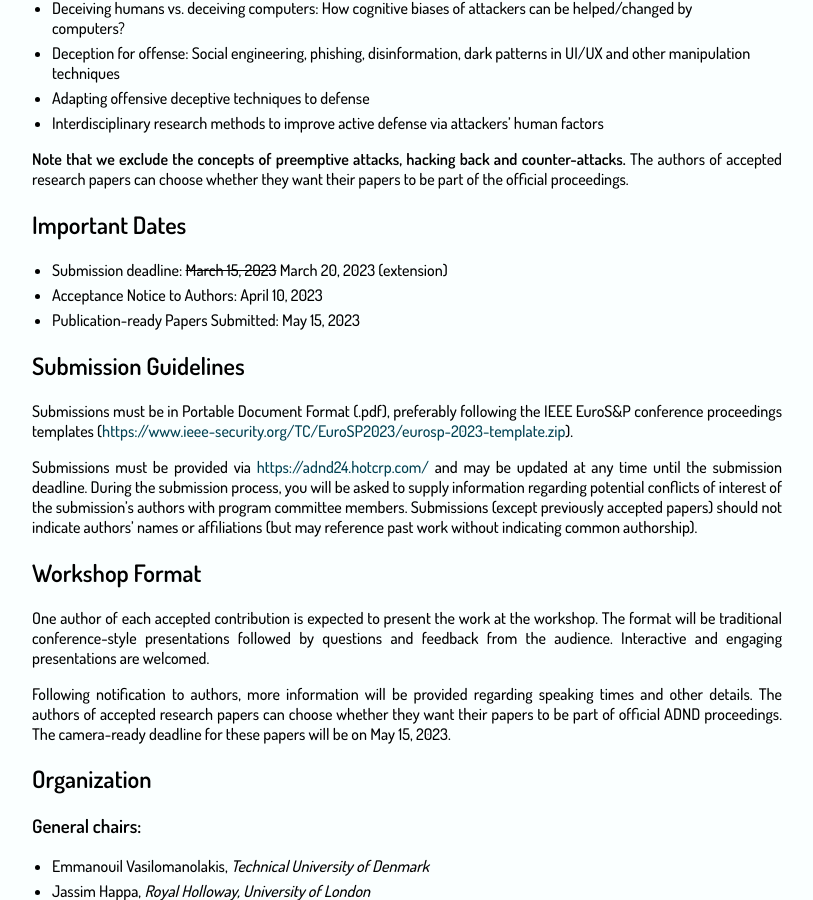
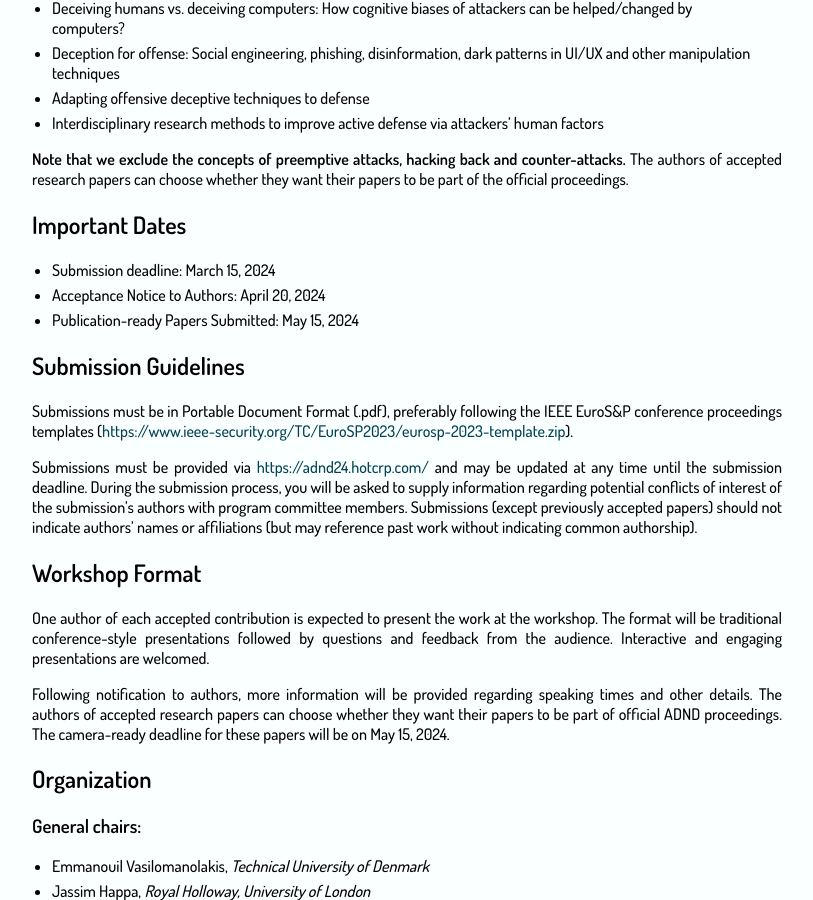
Before and after one commit to BillyPragSec/billypragsec.github.io, a Jekyll site: the page built from index.md, in a window 1280 px wide and 900 px high, scrolled down 2114 px. Shown: the whole window, without its empty margins (233-1046 px from the left). Built offline with Jekyll 4.4.1, drawn with Linux system fonts in a browser that asks for light colours; our own code applies the rules of GitHub Pages for plain Markdown files.

Commit message:
updated cfp dates
updated cfp dates

```diff
--- a/index.md
+++ b/index.md
@@ -92,9 +92,9 @@ The authors of accepted research papers can choose whether they want their paper
 * Notification: April 8, 2022
 * Workshop: June 10, 2022
 -->
-* Submission deadline: ~~March 15, 2023~~ March 20, 2023 (extension)
-* Acceptance Notice to Authors: April 10, 2023
-* Publication-ready Papers Submitted: May 15, 2023
+* Submission deadline: March 15, 2024
+* Acceptance Notice to Authors: April 20, 2024
+* Publication-ready Papers Submitted: May 15, 2024
 
 
 
@@ -126,7 +126,7 @@ One author of each accepted research paper or proposal is expected to present th
 -->
 One author of each accepted contribution is expected to present the work at the workshop. The format will be traditional conference-style presentations followed by questions and feedback from the audience. Interactive and engaging presentations are welcomed.
 
-Following notification to authors, more information will be provided regarding speaking times and other details. The authors of accepted research papers can choose whether they want their papers to be part of official ADND proceedings. The camera-ready deadline for these papers will be on May 15, 2023.
+Following notification to authors, more information will be provided regarding speaking times and other details. The authors of accepted research papers can choose whether they want their papers to be part of official ADND proceedings. The camera-ready deadline for these papers will be on May 15, 2024.
 
 
 ## Organization
```
